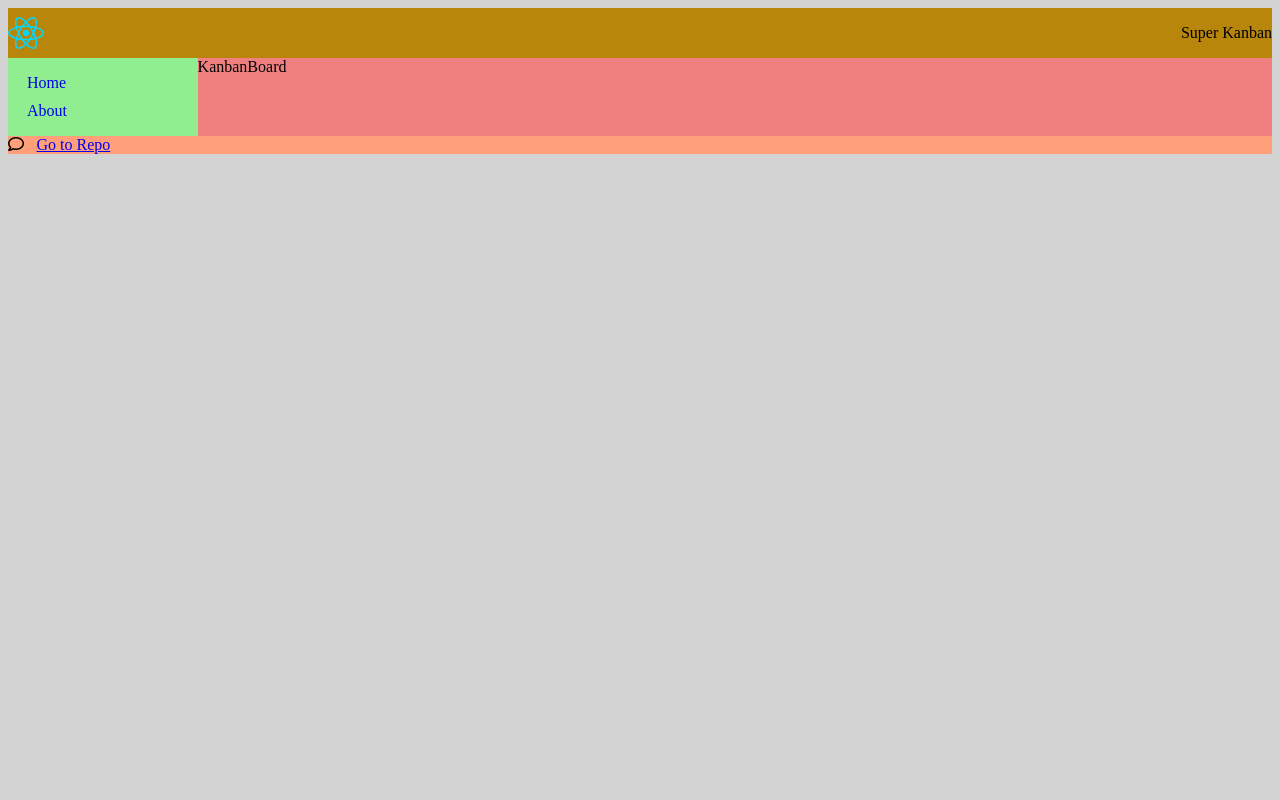
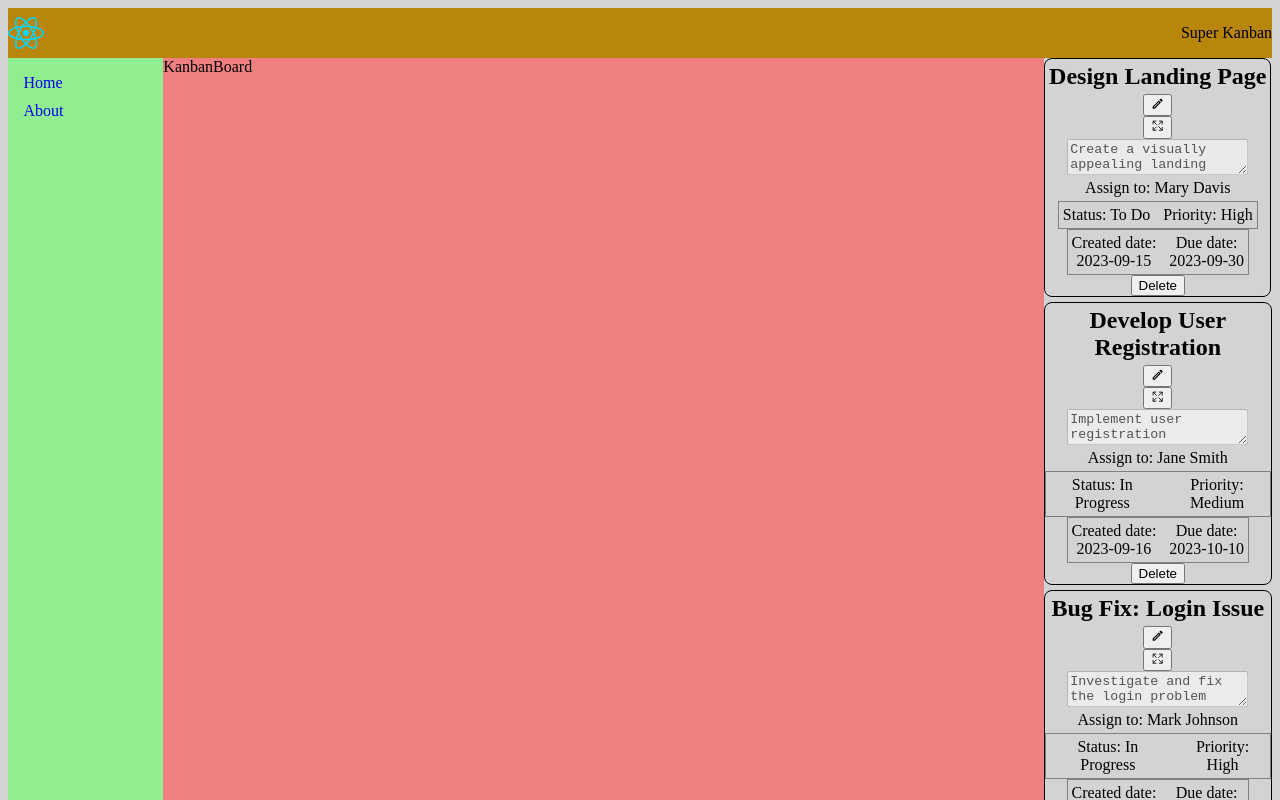
Before and after one commit to MassFuer/Kanban-Board, a React (Vite) app in the folder kanban-board/: page / in a window 1280 px wide. Shown: the top 800 px of the page. Built offline with nearby package versions, Linux system fonts and the light colour scheme.

Commit message:
TaskCard, TaskList - Beginning of TaskEdit

```diff
--- a/kanban-board/index.html
+++ b/kanban-board/index.html
@@ -4,12 +4,6 @@
     <meta charset="UTF-8" />
     <link rel="icon" type="image/svg+xml" href="/vite.svg" />
     <meta name="viewport" content="width=device-width, initial-scale=1.0" />
-    <link
-      rel="stylesheet"
-      href="https://pro.fontawesome.com/releases/v5.10.0/css/all.css"
-      integrity="sha384-AYmEC3Yw5cVb3ZcuHtOA93w35dYTsvhLPVnYs9eStHfGJvOvKxVfELGroGkvsg+p"
-      crossorigin="anonymous"
-    />
     <title>Super Kanban</title>
   </head>
   <body>
--- a/kanban-board/package.json
+++ b/kanban-board/package.json
@@ -10,8 +10,11 @@
     "preview": "vite preview"
   },
   "dependencies": {
+    "lucide": "^0.556.0",
+    "lucide-react": "^0.556.0",
     "react": "^19.2.0",
-    "react-dom": "^19.2.0"
+    "react-dom": "^19.2.0",
+    "react-icons": "^5.5.0"
   },
   "devDependencies": {
     "@eslint/js": "^9.39.1",
--- a/kanban-board/src/App.css
+++ b/kanban-board/src/App.css
@@ -47,3 +47,45 @@ footer {
   background-color: lightsalmon;
   min-height: 10%;
 }
+.task-card-container {
+  display: flex;
+  flex-direction: column;
+  justify-content: space-between;
+  align-items: center;
+  text-align: center;
+  gap: 5px;
+}
+
+.task-card-container h2 {
+  margin: 2px;
+  padding: 2px;
+}
+.task-card-container p {
+  margin: 2px;
+  padding: 2px;
+}
+.task-card {
+  display: flex;
+  flex-direction: column;
+  justify-content: space-between;
+  align-items: center;
+  text-align: center;
+  border: 1px solid black;
+  border-radius: 8px;
+}
+.task-status {
+  display: flex;
+  flex-direction: row;
+  justify-content: space-between;
+  align-items: center;
+  gap: 5px;
+  border: 1px solid grey;
+}
+.task-dates {
+  display: flex;
+  flex-direction: row;
+  justify-content: space-between;
+  align-items: center;
+  gap: 5px;
+  border: 1px solid grey;
+}
--- a/kanban-board/src/App.jsx
+++ b/kanban-board/src/App.jsx
@@ -1,8 +1,10 @@
+import { useState } from "react";
 import "./App.css";
 import Navbar from "./components/Navbar";
 import Sidebar from "./components/Sidebar";
 import KanbanBoard from "./components/KanbanBoard";
 import Footer from "./components/Footer";
+import TaskList from "./components/TaskList";
 
 function App() {
   return (
@@ -11,6 +13,13 @@ function App() {
       <main>
         <Sidebar />
         <KanbanBoard />
+        {/* TaskList (all tasks) / TaskCard
+          colummn Todo : get all TaskCard in the TaskList that have the status ToDo
+          colummn In progress : get all TaskCard in the TaskList that have the status ToDo
+          colummn Todo : get all TaskCard in the TaskList that have the status ToDo
+          colummn Todo : get all TaskCard in the TaskList that have the status ToDo */}
+
+        <TaskList />
       </main>
       <Footer />
     </>
--- a/kanban-board/src/components/Footer.jsx
+++ b/kanban-board/src/components/Footer.jsx
@@ -1,8 +1,9 @@
+import { FaGithub } from "react-icons/fa"; // Font Awesome's GitHub icon
+
 function Footer() {
   return (
     <footer>
-      <i className="far fa-comment" data-testid="comment-icon"></i>
-      <i className="fa-brands fa-github"></i>
+      <FaGithub />
       <a href="https://github.com/MassFuer/Kanban-Board">Go to Repo</a>
     </footer>
   );
--- /dev/null
+++ b/kanban-board/src/components/TaskCard.jsx
@@ -0,0 +1,44 @@
+import { MdOutlineEdit } from "react-icons/md";
+import { IoExpandOutline } from "react-icons/io5";
+
+function TaskCard({ task, handleDelete, handleEdit }) {
+  return (
+    <>
+      <div className="task-card">
+        <h2>{task.title}</h2>
+        {/* edit button */}
+        <button onClick={() => handleEdit(task.id)} className="edit">
+          <MdOutlineEdit />
+        </button>
+        {/* expand button */}
+        <button className="toggle">
+          <IoExpandOutline />
+        </button>
+
+        <textarea type="text" value={task.description} disabled />
+        <p>Assign to: {task.assignee}</p>
+        <div className="task-status">
+          <p>Status: {task.status}</p>
+          <p>Priority: {task.priority}</p>
+        </div>
+        <div className="task-dates">
+          <p>
+            Created date:
+            <br />
+            {task.createdDate}
+          </p>
+          <p>
+            Due date:
+            <br />
+            {task.dueDate}
+          </p>
+        </div>
+        <button onClick={() => handleDelete(task.id)} className="delete">
+          Delete
+        </button>
+      </div>
+    </>
+  );
+}
+
+export default TaskCard;
--- /dev/null
+++ b/kanban-board/src/components/TaskList.jsx
@@ -0,0 +1,24 @@
+import { useState } from "react";
+import tasksData from "../data/kanban.json";
+import TaskCard from "./TaskCard";
+
+function TaskList() {
+  const [tasks, setTasks] = useState(tasksData);
+
+  function handleDelete(taskId) {
+    const filteredTasks = tasks.filter((task) => task.id !== taskId);
+    setTasks(filteredTasks);
+  }
+  function handleEdit(taskId) {
+    return <TaskEdit />;
+  }
+  return (
+    <div className="task-card-container">
+      {tasks.map((task) => (
+        <TaskCard key={task.id} task={task} handleDelete={handleDelete} />
+      ))}
+    </div>
+  );
+}
+
+export default TaskList;
```
Also changed, not shown: kanban-board/src/components/TaskEdit.jsx (added, +48 -0 lines), 2 other files (tests, documents, lock files or other folders).
